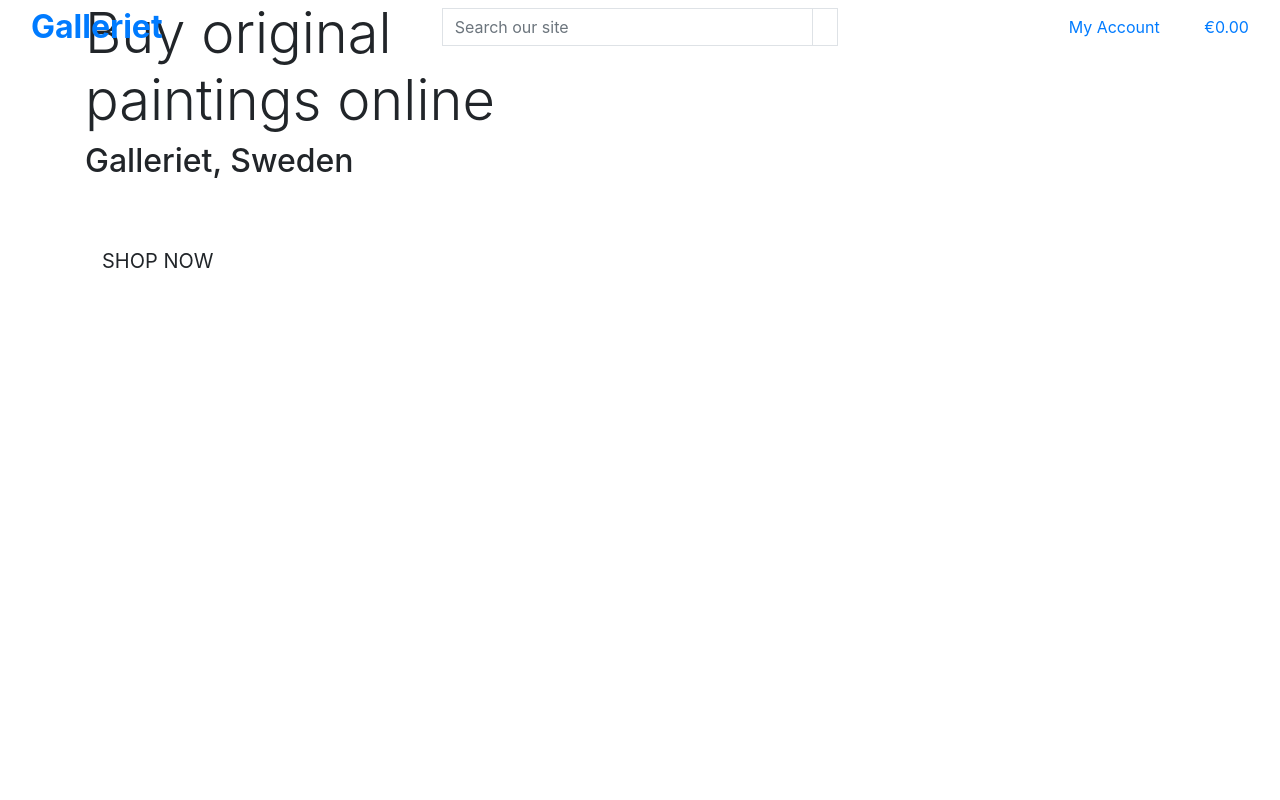
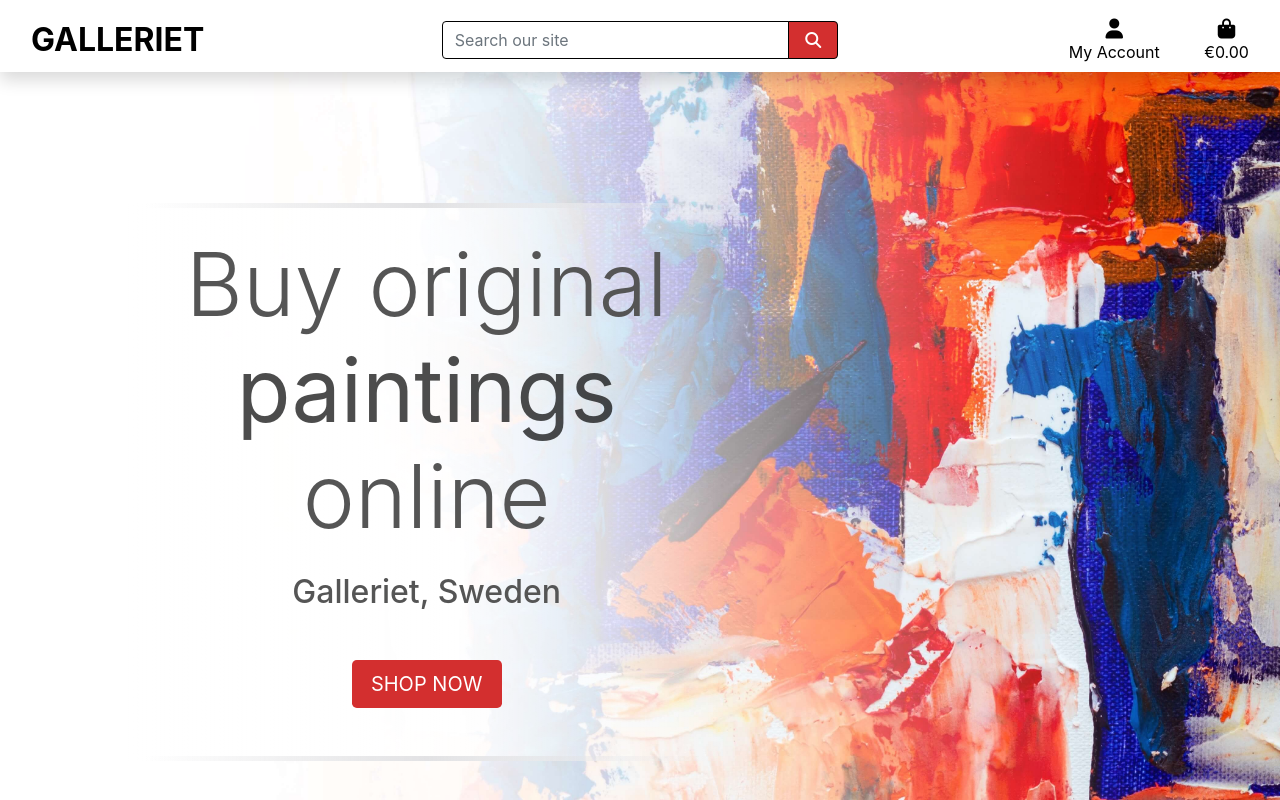
Before and after one commit to mittnamnkenny/galleriet, a Django app: page / in a window 1280 px wide. Run offline with Django 3.2, Linux system fonts and the light colour scheme; some libraries are stand-ins or nearby versions.

Commit message:
Create base.css and add style to index template with background image

```diff
--- a/galleriet/settings.py
+++ b/galleriet/settings.py
@@ -147,6 +147,10 @@ USE_TZ = True
 # https://docs.djangoproject.com/en/3.2/howto/static-files/
 
 STATIC_URL = '/static/'
+STATICFILES_DIRS = (os.path.join(BASE_DIR, 'static'),)
+
+MEDIA_URL = '/media/'
+MEDIA_ROOT = os.path.join(BASE_DIR, 'media')
 
 # Default primary key field type
 # https://docs.djangoproject.com/en/3.2/ref/settings/#default-auto-field
--- a/galleriet/urls.py
+++ b/galleriet/urls.py
@@ -15,9 +15,11 @@ Including another URLconf
 """
 from django.contrib import admin
 from django.urls import path, include
+from django.conf import settings
+from django.conf.urls.static import static
 
 urlpatterns = [
     path('admin/', admin.site.urls),
     path('accounts/', include('allauth.urls')),
     path('', include('home.urls')),
-]
+] + static(settings.MEDIA_URL, document_root=settings.MEDIA_ROOT)
--- a/home/templates/home/index.html
+++ b/home/templates/home/index.html
@@ -12,17 +12,21 @@
 {% block content %}
     <div class="container h-100">
         <div class="row h-100">
-            <div class="col-7 col-md-6 my-auto">
-                <h1 class="display-4 logo-font text-black">
-                    Buy original paintings online
+            <div class="col col-xl-7 my-auto text-center callout">
+                <hr>
+                <h1 class="my-4 display-2 callout-text">
+                    Buy original <strong>paintings</strong> online
                 </h1>
-                <h2 class="display-5 text-black">
+                <h2 class="my-4 display-5">
                     Galleriet, Sweden
                 </h2>
                 <div class="my-5">
-                    <a href="" class="shop-now-button btn btn-lg rounded-0 text-uppercase py-3">Shop Now</a>
+                    <a href="" class="shop-now-button btn btn-lg text-uppercase py-2">Shop Now</a>
                 </div>
+                <hr>
             </div>
         </div>
     </div>
 {% endblock %}
+
+<!-- col-7 col-md-6 -->
--- /dev/null
+++ b/static/css/base.css
@@ -0,0 +1,108 @@
+html {
+    height: 100%;
+}
+
+body {
+    background: url('/media/background-image.jpg') no-repeat center center fixed;
+    background-size: cover;
+    height: calc(100vh - 164px);
+    color: #555;
+}
+
+/* from Bulma */
+.icon {
+    align-items: center;
+    display: inline-flex;
+    justify-content: center;
+    height: 1.5rem;
+    width: 1.5rem;
+}
+
+.logo-font {
+    text-transform: uppercase;
+}
+
+.main-logo-link {
+    width: fit-content;
+}
+
+.callout {
+    background: rgb(255,255,255);
+    background: linear-gradient(90deg, rgba(255,255,255,0) 0%, rgba(255,255,255,1) 35%, rgba(255,255,255,0) 100%);
+}
+
+.callout hr {
+    background: rgb(226,226,228);
+    background: linear-gradient(90deg, rgba(226,226,228,0) 0%, rgba(226,226,228,1) 50%, rgba(226,226,228,0) 100%);
+    border: none;
+    height: 5px;
+    margin: 0;
+}
+
+.callout-text {
+    max-width: 600px;
+    margin: 0 auto;
+}
+
+.callout-text strong {
+    color: rgba(0, 0, 0, 0.7);
+}
+
+.shop-now-button {
+    background: #d32f2f;
+    color: white;
+    min-width: 150px;
+}
+
+.btn-black {
+    background: black;
+    color: white;
+}
+
+.btn-red {
+    background: #d32f2f;
+    color: white;
+}
+
+.shop-now-button:hover,
+.shop-now-button:active,
+.shop-now-button:focus,
+.btn-red:hover,
+.btn-red:active,
+.btn-red:focus {
+    background: white;
+    color: #d32f2f;
+    border: 1px solid #d32f2f;
+}
+
+.text-black {
+    color: #000 !important;
+}
+
+.border-black {
+    border: 1px solid black !important;
+}
+
+/* -------------------------------- Media Queries */
+
+/* Slightly larger container on xl screens */
+@media (min-width: 1200px) {
+  .container {
+    max-width: 80%;
+  }
+}
+
+/* fixed top navbar only on medium and up */
+@media (min-width: 992px) {
+    .fixed-top-desktop-only {
+        position: fixed;
+        top: 0;
+        right: 0;
+        left: 0;
+        z-index: 1030;
+    }
+
+    .header-container {
+        padding-top: 164px;
+    }
+}
--- a/templates/base.html
+++ b/templates/base.html
@@ -15,6 +15,8 @@
 
     {% block corecss %}
     <link rel="stylesheet" href="https://cdn.jsdelivr.net/npm/bootstrap@4.6.2/dist/css/bootstrap.min.css" integrity="sha384-xOolHFLEh07PJGoPkLv1IbcEPTNtaed2xpHsD9ESMhqIYd0nLMwNLD69Npy4HI+N" crossorigin="anonymous">
+    <link rel="stylesheet" href="https://use.fontawesome.com/releases/v6.1.1/css/all.css" integrity="sha384-/frq1SRXYH/bSyou/HUp/hib7RVN1TawQYja658FEOodR/FQBKVqT9Ol+Oz3Olq5" crossorigin="anonymous" />
+    <link rel="stylesheet" href="{% static 'css/base.css' %}">
     {% endblock %}
 
     {% block extra_css %}
@@ -32,8 +34,8 @@
     <title>Galleriet {% block extra_title %}{% endblock %}</title>
   </head>
   <body>
-    <header class="container-fluid fixed-top">
-      <div class="row">
+    <header class="container-fluid fixed-top shadow">
+      <div id="topnav" class="row bg-white pt-lg-2 d-none d-lg-flex">
           <div class="col-12 col-lg-4 my-auto py-1 py-lg-0 text-center text-lg-left">
               <a href="{% url 'home' %}" class="nav-link main-logo-link">
                   <h2 class="logo-font text-black my-0"><strong>Galleriet</strong></h2>
@@ -42,9 +44,9 @@
           <div class="col-12 col-lg-4 my-auto py-1 py-lg-0">
               <form method="GET" action="">
                   <div class="input-group w-100">
-                      <input class="form-control border border-black rounded-0" type="text" name="q" placeholder="Search our site">
+                      <input class="form-control border border-black" type="text" name="q" placeholder="Search our site">
                       <div class="input-group-append">
-                          <button class="form-control btn btn-black border border-black rounded-0" type="submit">
+                          <button class="form-control btn btn-red border border-black" type="submit">
                               <span class="icon">
                                   <i class="fas fa-search"></i>
                               </span>
```
Also changed, not shown: media/background-image.jpg (added).
